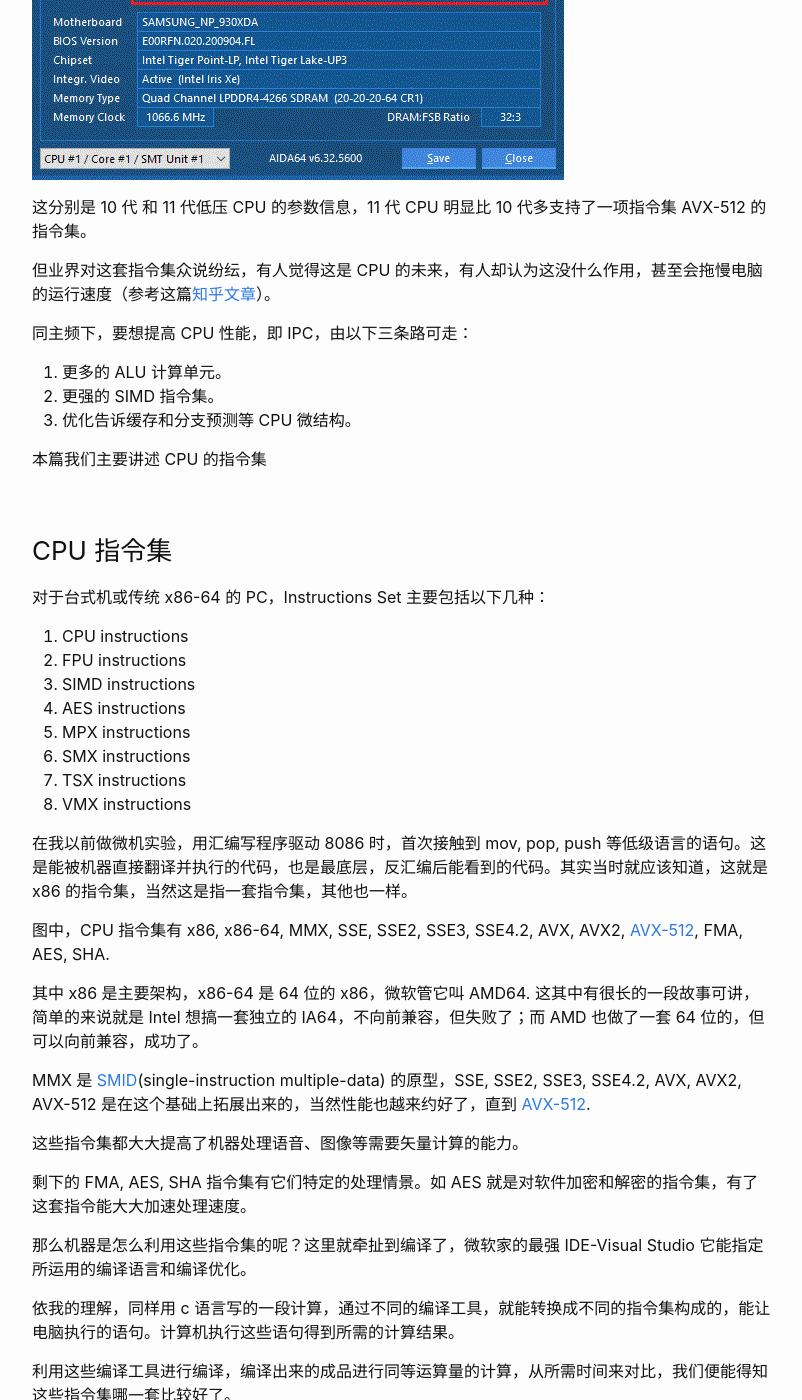
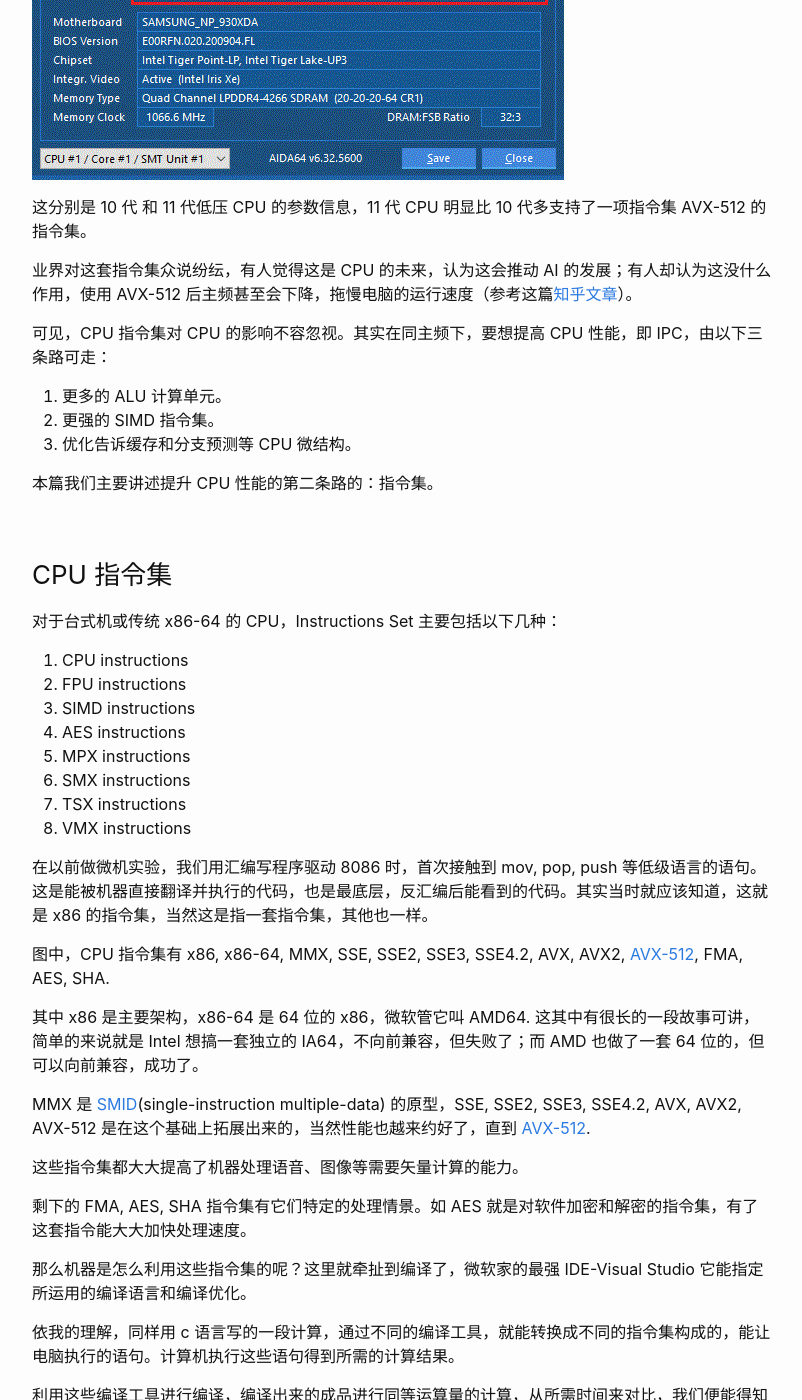
Before and after one commit to quan3969/quan3969.github.io, a Jekyll site: the page built from _posts/2021-01-21-cpu-instructions.md, in a window 1280 px wide and 1400 px high, scrolled down 1176 px. Shown: the whole window, without its empty margins (238-1040 px from the left). Built offline with Jekyll 4.4.1, drawn with Linux system fonts in a browser that asks for light colours.

Commit message:
new content

```diff
--- a/_posts/2021-01-21-cpu-instructions.md
+++ b/_posts/2021-01-21-cpu-instructions.md
@@ -14,17 +14,17 @@ categories: blog
 
 这分别是 10 代 和 11 代低压 CPU 的参数信息，11 代 CPU 明显比 10 代多支持了一项指令集 AVX-512 的指令集。
 
-但业界对这套指令集众说纷纭，有人觉得这是 CPU 的未来，有人却认为这没什么作用，甚至会拖慢电脑的运行速度（参考这篇[知乎文章](https://www.zhihu.com/question/406517759)）。
+业界对这套指令集众说纷纭，有人觉得这是 CPU 的未来，认为这会推动 AI 的发展；有人却认为这没什么作用，使用 AVX-512 后主频甚至会下降，拖慢电脑的运行速度（参考这篇[知乎文章](https://www.zhihu.com/question/406517759)）。
 
-同主频下，要想提高 CPU 性能，即 IPC，由以下三条路可走：
+可见，CPU 指令集对 CPU 的影响不容忽视。其实在同主频下，要想提高 CPU 性能，即 IPC，由以下三条路可走：
 1. 更多的 ALU 计算单元。
 2. 更强的 SIMD 指令集。
 3. 优化告诉缓存和分支预测等 CPU 微结构。
 
-本篇我们主要讲述 CPU 的指令集
+本篇我们主要讲述提升 CPU 性能的第二条路的：指令集。
 
 ### CPU 指令集
-对于台式机或传统 x86-64 的 PC，Instructions Set 主要包括以下几种：
+对于台式机或传统 x86-64 的 CPU，Instructions Set 主要包括以下几种：
 1. CPU instructions
 2. FPU instructions
 3. SIMD instructions
@@ -35,7 +35,7 @@ categories: blog
 8. VMX instructions
 
 
-在我以前做微机实验，用汇编写程序驱动 8086 时，首次接触到 mov, pop, push 等低级语言的语句。这是能被机器直接翻译并执行的代码，也是最底层，反汇编后能看到的代码。其实当时就应该知道，这就是 x86 的指令集，当然这是指一套指令集，其他也一样。
+在以前做微机实验，我们用汇编写程序驱动 8086 时，首次接触到 mov, pop, push 等低级语言的语句。这是能被机器直接翻译并执行的代码，也是最底层，反汇编后能看到的代码。其实当时就应该知道，这就是 x86 的指令集，当然这是指一套指令集，其他也一样。
 
 图中，CPU 指令集有 x86, x86-64, MMX, SSE, SSE2, SSE3, SSE4.2, AVX, AVX2, [AVX-512](https://www.intel.com/content/www/us/en/support/articles/000005779/processors.html), FMA, AES, SHA.
 
@@ -45,7 +45,7 @@ MMX 是 [SMID](http://linasm.sourceforge.net/docs/instructions/index.php)(single
 
 这些指令集都大大提高了机器处理语音、图像等需要矢量计算的能力。
 
-剩下的 FMA, AES, SHA 指令集有它们特定的处理情景。如 AES 就是对软件加密和解密的指令集，有了这套指令能大大加速处理速度。
+剩下的 FMA, AES, SHA 指令集有它们特定的处理情景。如 AES 就是对软件加密和解密的指令集，有了这套指令能大大加快处理速度。
 
 那么机器是怎么利用这些指令集的呢？这里就牵扯到编译了，微软家的最强 IDE-Visual Studio 它能指定所运用的编译语言和编译优化。
 
```
Also changed, not shown: other parts of _posts/2021-01-21-cpu-instructions.md (+1 -1 lines), _drafts/amd-pbo2.md (added, +27 -0 lines).
